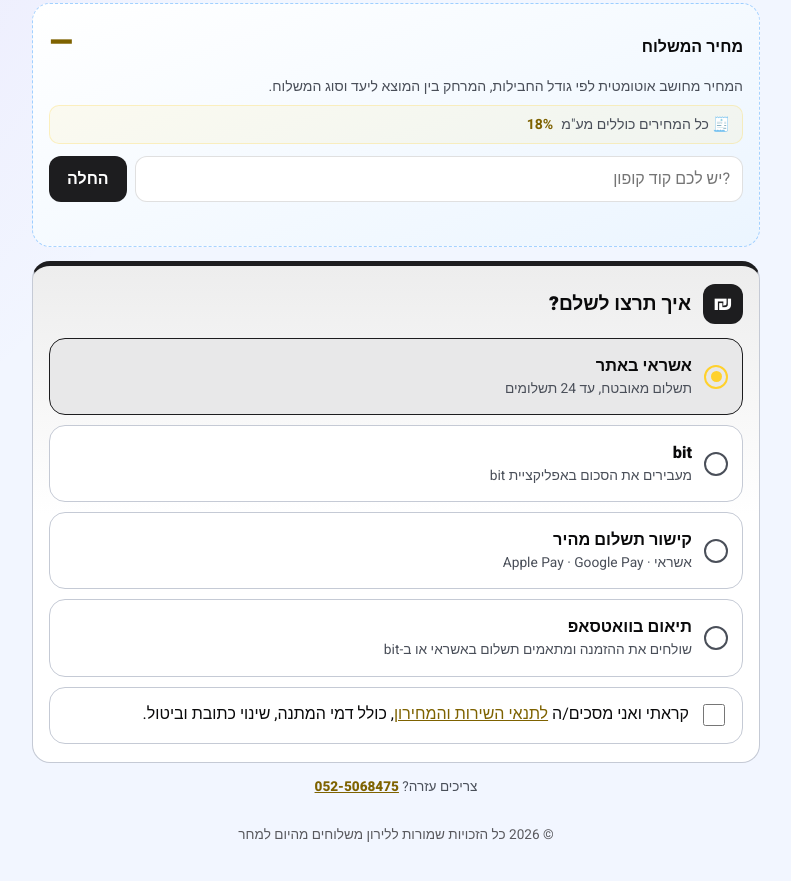
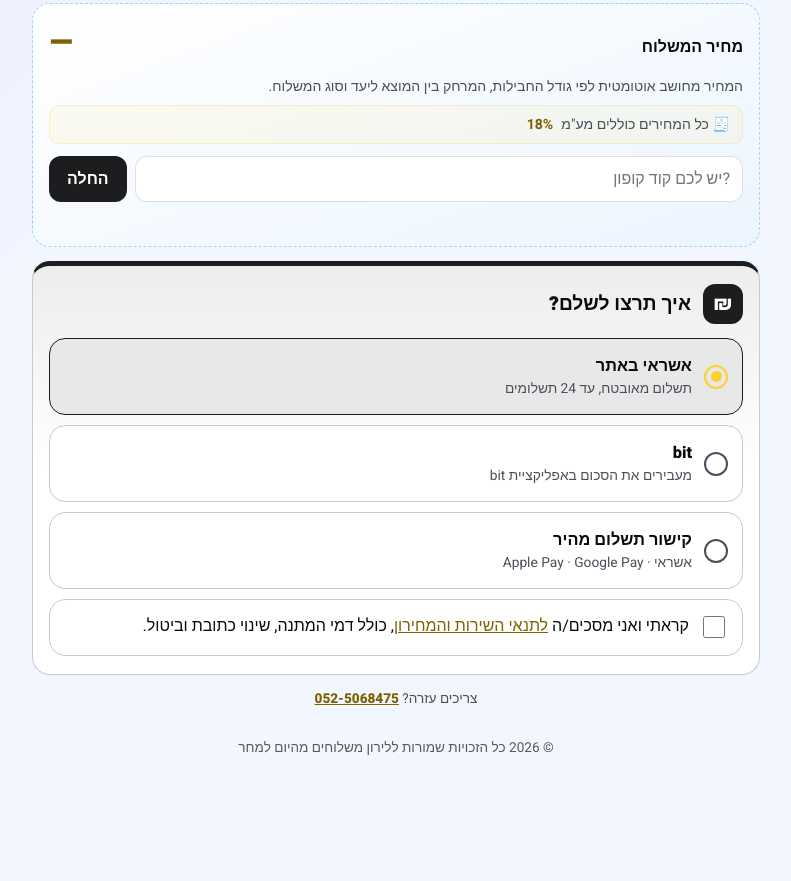
Before and after one commit to lironbenking1995-ai/liron-delivery--Premium, a website: page order.html in a window 1280 px wide. Shown: the part 2790-3671 px from the top of the page, without its empty margins (244-1035 px from the left). Drawn offline with Linux system fonts and the light colour scheme; no server answers.

Commit message:
Order page: remove WhatsApp payment choice (only for agreed-price orders)
Co-Authored-By: Claude Opus 5.5 <noreply@anthropic.com>
Claude-Session: https://claude.ai/code/session_01Uh8i36AnsAFfGzU3My4pTg

```diff
--- a/order.html
+++ b/order.html
@@ -258,7 +258,7 @@ main>.card h2 .n{background:var(--cd)!important;color:#fff!important;border-colo
       <button type="button" class="opt" role="radio" aria-checked="true" data-v="card"><span class="dot"></span><span><b>אשראי באתר</b><small>תשלום מאובטח, עד 24 תשלומים</small></span></button>
       <button type="button" class="opt" role="radio" aria-checked="false" data-v="bit"><span class="dot"></span><span><b>bit</b><small>מעבירים את הסכום באפליקציית bit</small></span></button>
       <button type="button" class="opt" role="radio" aria-checked="false" data-v="link"><span class="dot"></span><span><b>קישור תשלום מהיר</b><small>אשראי · Apple Pay · Google Pay</small></span></button>
-      <button type="button" class="opt" role="radio" aria-checked="false" data-v="wa"><span class="dot"></span><span><b>תיאום בוואטסאפ</b><small>שולחים את ההזמנה ומתאמים תשלום באשראי או ב-bit</small></span></button>
+      <button type="button" class="opt" role="radio" aria-checked="false" data-v="wa" hidden><span class="dot"></span><span><b>תיאום מחיר בוואטסאפ</b><small>רק למשלוח שהמחיר שלו נקבע בתיאום</small></span></button>
     </div>
     <p class="note warn" id="payCoord" hidden>המחיר של המשלוח הזה נקבע בתיאום, אז שולחים את ההזמנה בוואטסאפ ומתאמים מחיר ותשלום.</p>
     <label class="agree" id="agreeBox"><input type="checkbox" id="agree"><span>קראתי ואני מסכים/ה <a href="/#pricing" target="_blank" rel="noopener" style="color:#7e6200">לתנאי השירות והמחירון</a>, כולל דמי המתנה, שינוי כתובת וביטול.</span></label>
@@ -351,8 +351,8 @@ function render(){
   else $('pTotal').textContent='—';
   cpSync();
   var coord=PR.state==='coord';$('payCoord').hidden=!coord;
-  document.querySelectorAll('#payG .opt').forEach(function(b){var v=b.getAttribute('data-v');b.hidden=coord&&v!=='wa'});
-  if(coord)S.pay='wa';
+  document.querySelectorAll('#payG .opt').forEach(function(b){var v=b.getAttribute('data-v');b.hidden=coord?v!=='wa':v==='wa'});
+  if(coord)S.pay='wa';else if(S.pay==='wa')S.pay='card';
   document.querySelectorAll('#payG .opt').forEach(function(b){b.setAttribute('aria-checked',String(b.getAttribute('data-v')===S.pay))});
   $('progTxt').textContent=done+' מתוך '+STEPS.length+' שלבים';
   var g=$('goBtn');
@@ -384,7 +384,7 @@ function payload(){
 }
 function waText(o,j){
   var pk=[S.pk.s&&S.pk.s+' קטנה',S.pk.m&&S.pk.m+' בינונית',S.pk.l&&S.pk.l+' גדולה'].filter(Boolean).join(', ');
-  return ['שלום לירון, הזמנתי משלוח באתר 📦','מספר הזמנה: '+j.id,'חבילות: '+pk,'סוג: '+S.kind,'איסוף: '+o.fromStreet+', '+o.fromCity+(o.fromFloor?' · קומה '+o.fromFloor:''),'מוסר: '+o.sender,'מסירה: '+o.toStreet+', '+o.toCity+(o.toFloor?' · קומה '+o.toFloor:''),'מקבל: '+o.receiver,'מחיר: '+(PR.state==='ok'?money(PR.total-(S.cp?S.cp.off:0))+' (כולל מע"מ '+VAT+'%)'+(S.cp?' · קופון '+S.cp.code:''):'בתיאום'),(S.slot?'שעת איסוף: '+S.slot.label:''),'תשלום: '+({card:'אשראי באתר',bit:'bit',link:'קישור תשלום',wa:'מזומן / בתיאום'})[S.pay],'מעקב: '+j.trackUrl].filter(Boolean).join('\n');
+  return ['שלום לירון, הזמנתי משלוח באתר 📦','מספר הזמנה: '+j.id,'חבילות: '+pk,'סוג: '+S.kind,'איסוף: '+o.fromStreet+', '+o.fromCity+(o.fromFloor?' · קומה '+o.fromFloor:''),'מוסר: '+o.sender,'מסירה: '+o.toStreet+', '+o.toCity+(o.toFloor?' · קומה '+o.toFloor:''),'מקבל: '+o.receiver,'מחיר: '+(PR.state==='ok'?money(PR.total-(S.cp?S.cp.off:0))+' (כולל מע"מ '+VAT+'%)'+(S.cp?' · קופון '+S.cp.code:''):'בתיאום'),(S.slot?'שעת איסוף: '+S.slot.label:''),'תשלום: '+({card:'אשראי באתר',bit:'bit',link:'קישור תשלום',wa:'בתיאום'})[S.pay],'מעקב: '+j.trackUrl].filter(Boolean).join('\n');
 }
 function rememberOrder(o,j){try{var a=JSON.parse(localStorage.getItem('myOrders')||'[]');a.unshift({id:j.id,token:j.token,from:canon(o.fromCity)||o.fromCity,to:canon(o.toCity)||o.toCity,at:Date.now()});localStorage.setItem('myOrders',JSON.stringify(a.slice(0,30)))}catch(e){}try{sessionStorage.setItem('ordTrack',j.trackUrl)}catch(e){}}
 function bitCard(amt,ref){
@@ -424,7 +424,7 @@ $('goBtn').addEventListener('click',function(){
     if(S.pay==='card'){
       return fetch('/.netlify/functions/pay',{method:'POST',headers:{'content-type':'application/json'},body:JSON.stringify({orderId:j.id,name:o.name,phone:o.phone,back:'order'})}).then(function(r){return r.json().catch(function(){return{}}).then(function(d){if(!r.ok||!d.url)throw new Error(d.error||'לא הצלחנו לפתוח את דף התשלום');return d})})
       .then(function(d){$('payAmt').textContent='לתשלום: '+money(d.amount)+' כולל מע"מ '+VAT+'% · מספר הזמנה '+j.id+' · אפשר לחלק עד 24 תשלומים';$('toast').style.display='none';$('payFrame').src=d.url;$('payModal').classList.add('on')})
-      .catch(function(e){err((e.message||'התשלום לא נפתח')+'. ההזמנה נשמרה (מספר '+j.id+'), אפשר לשלם ב-bit או בוואטסאפ.');S.pay='wa';render()});
+      .catch(function(e){err((e.message||'התשלום לא נפתח')+'. ההזמנה נשמרה (מספר '+j.id+'). אפשר לנסות שוב או לבחור תשלום ב-bit.');render()});
     }
     if(S.pay==='wa'){var u='https://wa.me/'+WA+'?text='+encodeURIComponent(msg);if(win&&!win.closed)try{win.location.href=u}catch(e){}}
     showSent(j,msg);
```
